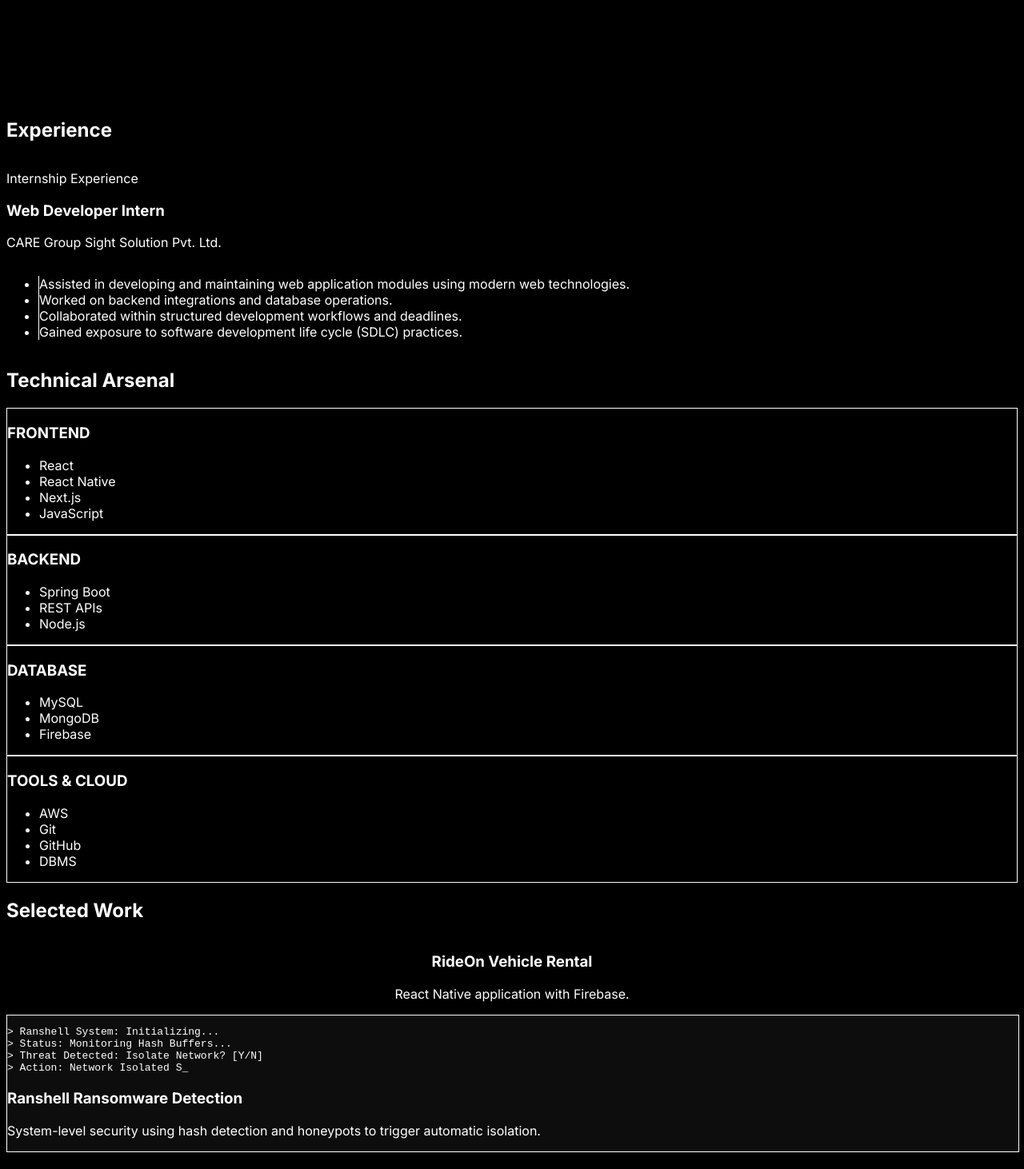
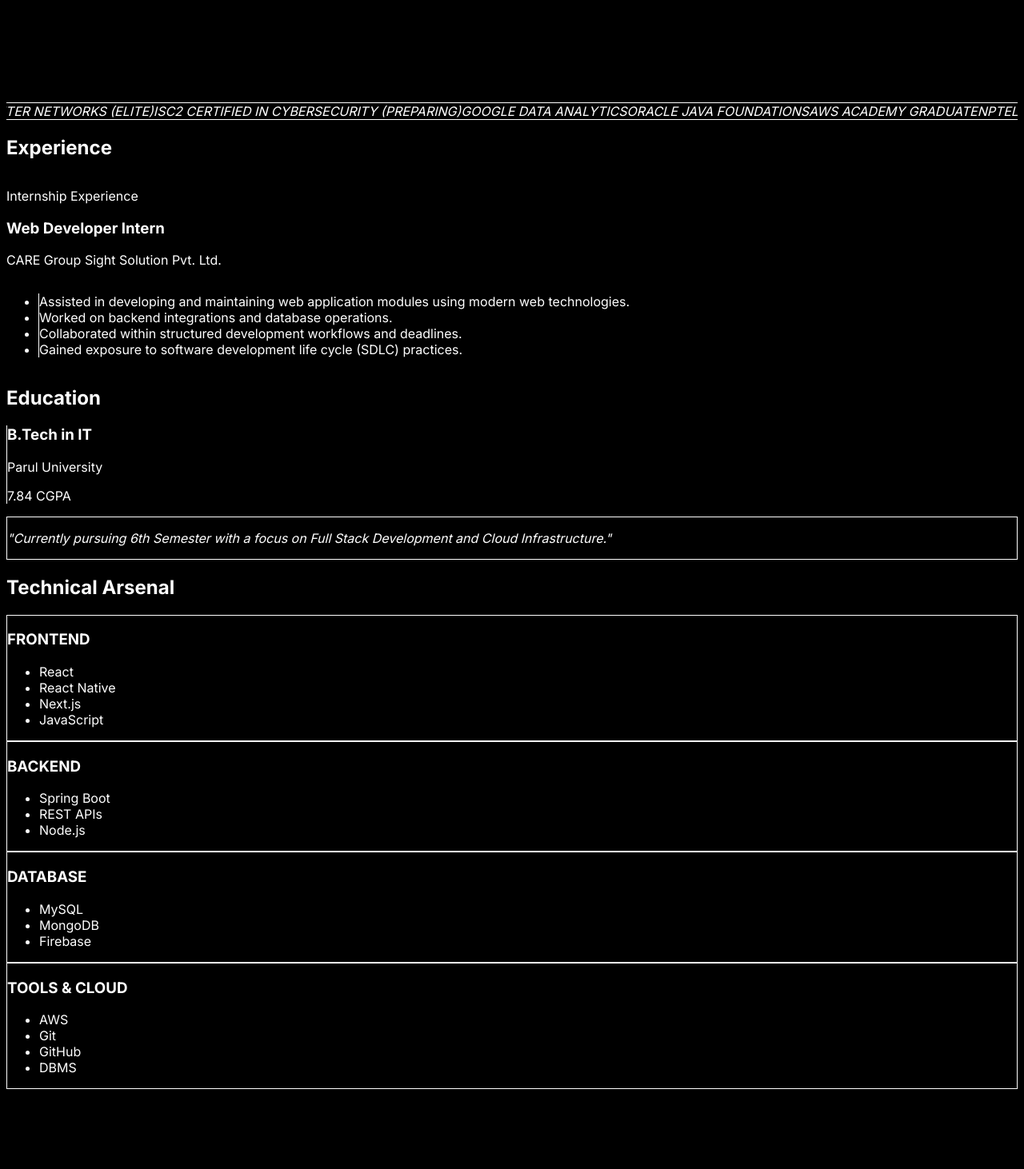
Before and after one commit to tirth707/Portfolio, a Next.js app: page / in a window 1280 px wide. Shown: the part 680-2142 px from the top of the page at 80% size. Built offline with nearby package versions, Linux system fonts and the light colour scheme.

Commit message:
fix: resolve duplicate imports and gsap effect callback type mismatches

```diff
--- a/app/layout.tsx
+++ b/app/layout.tsx
@@ -3,22 +3,15 @@
 import "./globals.css";
 import SmoothScroll from "@/components/SmoothScroll";
 import Navbar from "@/components/Navbar";
+import Cursor from "@/components/Cursor";
 
 const inter = Inter({ subsets: ["latin"] });
 
-export const metadata: Metadata = {
-  title: "Patel Tirth | Portfolio",
-  description: "Information Technology & Full Stack Developer Portfolio",
-};
-
-export default function RootLayout({
-  children,
-}: Readonly<{
-  children: React.ReactNode;
-}>) {
+export default function RootLayout({ children }: { children: React.ReactNode }) {
   return (
     <html lang="en">
       <body className={inter.className}>
+        <Cursor />
         <SmoothScroll>
           <Navbar />
           {children}
--- a/app/page.tsx
+++ b/app/page.tsx
@@ -1,24 +1,24 @@
 import Hero from "@/components/Hero";
-import ProjectTerminal from "@/components/ProjectTerminal";
 import Experience from "@/components/Experience";
 import Skills from "@/components/Skills";
+import Certifications from "@/components/Certifications";
+import Education from "@/components/Education";
+import ProjectTerminal from "@/components/ProjectTerminal";
+import Gallery from "@/components/Gallery";
 import Contact from "@/components/Contact";
 
 export default function Home() {
   return (
     <main className="bg-black text-white">
       <Hero />
+      <Certifications />
       <Experience />
+      <Education />
       <Skills />
+      <Gallery />
       <section id="projects" className="py-32 px-6">
         <div className="max-w-7xl mx-auto">
           <h2 className="text-4xl font-bold mb-20 tracking-tight text-zinc-500">Selected Work</h2>
-          <div className="group relative overflow-hidden rounded-2xl bg-zinc-900 aspect-video flex items-center justify-center mb-20 hover:scale-[0.98] transition-transform duration-700">
-             <div className="text-center p-10">
-                <h3 className="text-3xl font-bold mb-4">RideOn Vehicle Rental</h3>
-                <p className="text-zinc-400 max-w-md mx-auto">React Native application with Firebase.</p>
-             </div>
-          </div>
           <ProjectTerminal />
         </div>
       </section>
--- /dev/null
+++ b/components/Certifications.tsx
@@ -0,0 +1,29 @@
+"use client";
+
+import { motion } from "framer-motion";
+
+export default function Certifications() {
+  const certs = [
+    "AWS Academy Graduate",
+    "NPTEL Computer Networks (Elite)",
+    "ISC2 Certified in Cybersecurity (Preparing)",
+    "Google Data Analytics",
+    "Oracle Java Foundations"
+  ];
+
+  return (
+    <section className="py-20 bg-black overflow-hidden border-y border-white/5">
+      <motion.div
+        animate={{ x: [0, -1000] }}
+        transition={{ repeat: Infinity, duration: 20, ease: "linear" }}
+        className="flex whitespace-nowrap gap-20"
+      >
+        {[...certs, ...certs].map((cert, i) => (
+          <span key={i} className="text-4xl md:text-6xl font-bold text-zinc-800 uppercase italic">
+            {cert}
+          </span>
+        ))}
+      </motion.div>
+    </section>
+  );
+}
--- /dev/null
+++ b/components/Cursor.tsx
@@ -0,0 +1,24 @@
+"use client";
+
+import { useEffect, useState } from "react";
+import { motion } from "framer-motion";
+
+export default function Cursor() {
+  const [mousePos, setMousePos] = useState({ x: 0, y: 0 });
+
+  useEffect(() => {
+    const handleMove = (e: MouseEvent) => {
+      setMousePos({ x: e.clientX, y: e.clientY });
+    };
+    window.addEventListener("mousemove", handleMove);
+    return () => window.removeEventListener("mousemove", handleMove);
+  }, []);
+
+  return (
+    <motion.div
+      animate={{ x: mousePos.x - 16, y: mousePos.y - 16 }}
+      transition={{ type: "spring", damping: 30, stiffness: 200, mass: 0.5 }}
+      className="fixed top-0 left-0 w-8 h-8 border border-white rounded-full pointer-events-none z-[9999] mix-blend-difference"
+    />
+  );
+}
--- /dev/null
+++ b/components/Education.tsx
@@ -0,0 +1,25 @@
+"use client";
+
+export default function Education() {
+  return (
+    <section className="py-32 px-6 bg-black">
+      <div className="max-w-7xl mx-auto grid grid-cols-1 md:grid-cols-2 gap-20">
+        <div>
+          <h2 className="text-4xl font-bold tracking-tight text-zinc-500 mb-10">Education</h2>
+          <div className="border-l border-zinc-800 pl-8">
+            <h3 className="text-2xl font-bold">B.Tech in IT</h3>
+            <p className="text-zinc-400 mt-2">Parul University</p>
+            <p className="text-white mt-4 text-3xl font-bold">7.84 CGPA</p>
+          </div>
+        </div>
+        <div className="flex flex-col justify-end">
+          <div className="bg-zinc-900/50 p-8 rounded-3xl border border-white/5">
+             <p className="text-zinc-400 leading-relaxed italic">
+               "Currently pursuing 6th Semester with a focus on Full Stack Development and Cloud Infrastructure."
+             </p>
+          </div>
+        </div>
+      </div>
+    </section>
+  );
+}
--- /dev/null
+++ b/components/Gallery.tsx
@@ -0,0 +1,58 @@
+"use client";
+
+import { useEffect, useRef } from "react";
+import gsap from "gsap";
+import { ScrollTrigger } from "gsap/ScrollTrigger";
+
+gsap.registerPlugin(ScrollTrigger);
+
+export default function Gallery() {
+  const sectionRef = useRef(null);
+  const triggerRef = useRef(null);
+
+ useEffect(() => {
+    // Save the animation to a variable
+    const animation = gsap.fromTo(
+      sectionRef.current,
+      { translateX: 0 },
+      {
+        translateX: "-300vw",
+        ease: "none",
+        duration: 1,
+        scrollTrigger: {
+          trigger: triggerRef.current,
+          start: "top top",
+          end: "2000 top",
+          scrub: 0.6,
+          pin: true,
+        },
+      }
+    );
+
+    // Return an explicit cleanup function
+    return () => {
+      animation.kill();
+    };
+  }, []);
+
+  return (
+    <section className="overflow-hidden">
+      <div ref={triggerRef}>
+        <div ref={sectionRef} className="h-screen w-[400vw] flex flex-row relative bg-zinc-900">
+          <div className="h-screen w-screen flex items-center justify-center">
+            <h2 className="text-9xl font-bold uppercase tracking-tighter">Tools</h2>
+          </div>
+          <div className="h-screen w-screen flex items-center justify-center bg-white text-black">
+            <h3 className="text-7xl font-bold">MERN Stack</h3>
+          </div>
+          <div className="h-screen w-screen flex items-center justify-center">
+            <h3 className="text-7xl font-bold">REST APIs</h3>
+          </div>
+          <div className="h-screen w-screen flex items-center justify-center bg-zinc-800">
+            <h3 className="text-7xl font-bold">Firebase</h3>
+          </div>
+        </div>
+      </div>
+    </section>
+  );
+}
```
